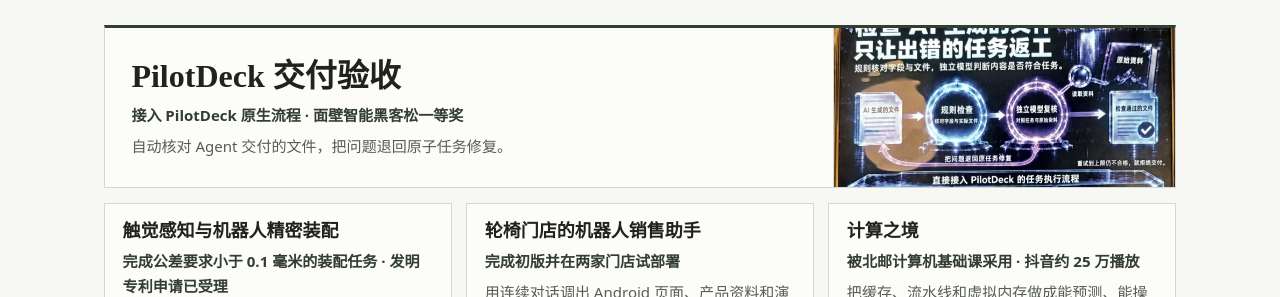
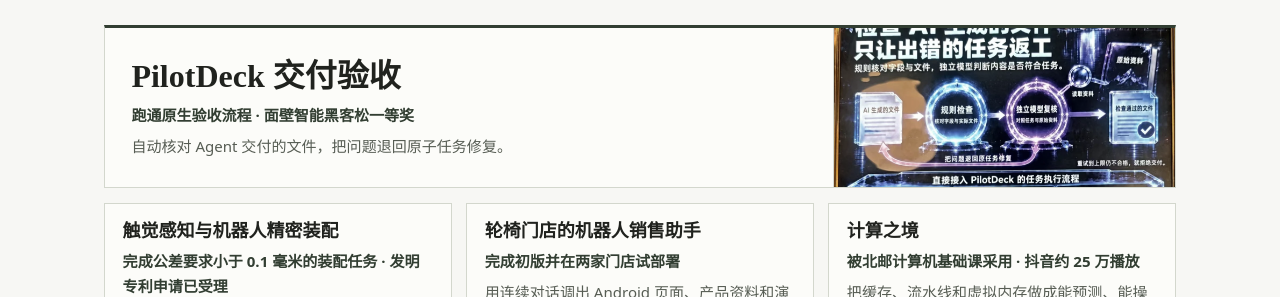
Before and after one commit to changer-changer/changer-changer.github.io, a Jekyll site: the page built from resume/index.md, in a window 1280 px wide. Shown: the part 415-712 px from the top of the page. Built offline with Jekyll 4.4.1, drawn with Linux system fonts in a browser that asks for light colours; some web fonts are replaced.

Commit message:
Shorten the featured result for mobile readers

```diff
--- a/_data/career.yml
+++ b/_data/career.yml
@@ -97,7 +97,7 @@ cases:
     period: 2026.09
     role: 方案、实现、实验与答辩
     summary: 自动核对 Agent 交付的文件，把问题退回原子任务修复。
-    result: 接入 PilotDeck 原生流程 · 面壁智能黑客松一等奖
+    result: 跑通原生验收流程 · 面壁智能黑客松一等奖
     cover: pilotdeck-poster
     cover_position: center 18%
     flow: [规则核对文件, 独立模型对照原始资料, 通过交付或退回原任务]
```
